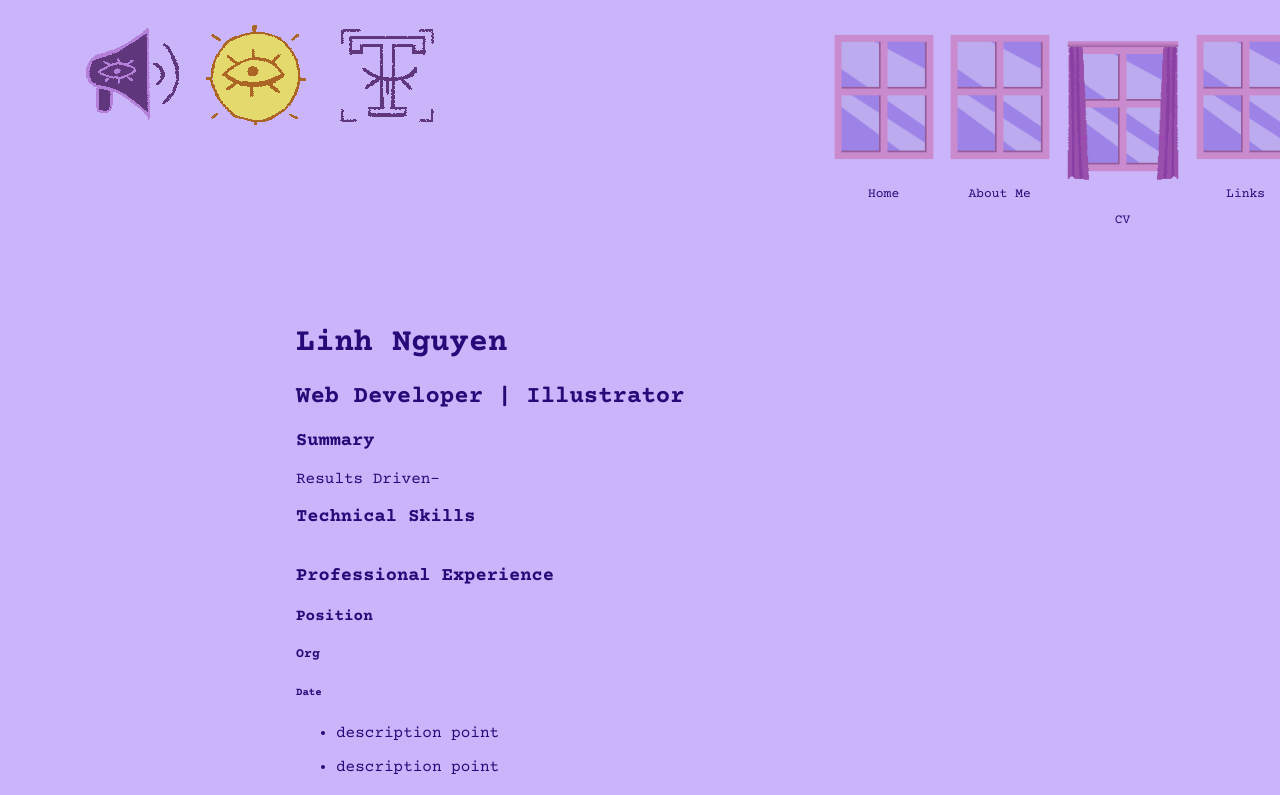
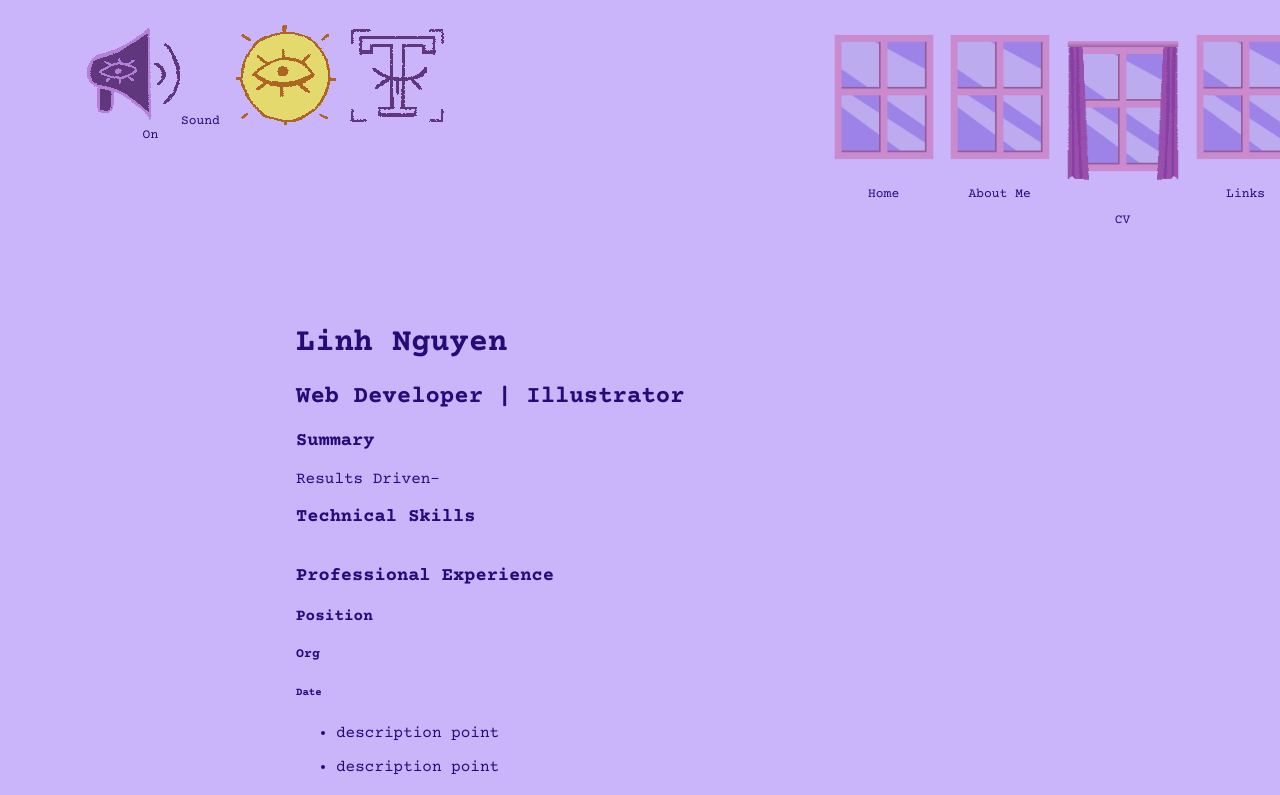
Before and after one commit to ViLinh27/vilinh27-rooms, a React (Create React App) app in the folder linh-rooms/: page /pages/CV in a window 1280 px wide. Shown: the top 795 px of the page. Built offline with nearby package versions, Linux system fonts and the light colour scheme.

Commit message:
sound on off works with background music now
gotta see if a pop sound can work with each click now

```diff
--- a/linh-rooms/src/App.js
+++ b/linh-rooms/src/App.js
@@ -1,4 +1,4 @@
-import React, { useState, useEffect, useRef } from 'react';
+import React, { useState, useEffect, useRef,useContext } from 'react';
 import Navbar from './components/Navbar';
 import {Routes, Route} from 'react-router-dom';
 import './App.css';
@@ -10,8 +10,11 @@ import MyLinks from './pages/MyLinks';
 import MyCV from './pages/MyCV';
 import Contact from './pages/Contact';
 import MusicDog from './components/MusicDog';
+//Sound Context imported
+import {SoundContext} from './components/soundSettings/SoundContext'; //
 
 function App() {
+  const {isSoundOn} = useContext(SoundContext);// gotta consume the sound context so we can control the music dog
   const [isPlaying, setIsPlaying] = useState(false);
   const [volume, setVolume] = useState(0.4);
   /*
@@ -22,7 +25,7 @@ function App() {
     */
   const audioReference = useRef(null);
 
-  //helps us initizliae the component once it's up
+  //helps us initizliae the component once it's up (mounted)
   useEffect(
     ()=>{
       //if flag as a failsafe for useref preventing recreations
@@ -42,7 +45,8 @@ function App() {
         console.log("Play/Pause Effect triggered. Current isPlaying:", isPlaying);
 
         if (audioReference.current){//should always exist after it comes up
-          if(isPlaying){
+          // Audio should play ONLY IF both the music dog is "playing" AND global sound is "on"
+          if(isPlaying && isSoundOn){
             console.log("Attempting to play audio.");
             //In case something goes horribly wrong, notice the catch
             audioReference.current.play().catch( e=> console.error ("Audio playback error :(", e));
@@ -54,7 +58,7 @@ function App() {
           }
         }
 
-    },[isPlaying]
+    },[isPlaying, isSoundOn]
   );
 
   //updates the volume whenever it changes
--- a/linh-rooms/src/components/DarkToggle.js
+++ b/linh-rooms/src/components/DarkToggle.js
@@ -20,7 +20,7 @@ function DarkToggle(){
     const toggleMode= () =>{
         setCurrMode(prevMode=>
             prevMode === 'Light Mode' ? 'Dark Mode' : 'Light Mode'
-            );
+        );
     }
 
     //useeffect to change background and font color
--- a/linh-rooms/src/components/NavbarLeft.js
+++ b/linh-rooms/src/components/NavbarLeft.js
@@ -2,15 +2,18 @@ import React from 'react';
 import Settings from './Settings';
 import FontToggle from './FontToggle';
 import DarkToggle from './DarkToggle';
+import SoundToggle from './SoundToggle';
 
 function NavbarLeft(){
     return(
         <>
         <div className="Home-nav-left">
-            <Settings
+            {/* <Settings
                 settingImg="/assets/icons/soundonicon.png"
                 settingName="Sound On"
-            />
+            /> */}
+            <SoundToggle/>
+
             <DarkToggle/>
 
             <FontToggle/>
--- a/linh-rooms/src/components/SoundToggle.js
+++ b/linh-rooms/src/components/SoundToggle.js
@@ -1,5 +1,11 @@
-import React, {useState, useEffect,useRef }  from 'react';
+//this compoennt needs to interact with App.js
+//so we're going to need a new context file to help with that.
+
+//need to move the internal soundMode state and audio ref (for pop sound);
+//gonna use isSoundOn and toggle Sound from context instead
+import React, {useState, useEffect,useRef, useContext }  from 'react';
 import  '../App.css';
+import {SoundContext} from './soundSettings/SoundContext';
 
 const SOUND_ON = "/assets/icons/soundonicon.png"
 const SOUND_OFF = "/assets/icons/soundofficon.png"
@@ -8,30 +14,31 @@ const SON_NAME = "Sound On"
 const SOFF_NAME = "Sound off"
 
 function SoundToggle(){
-    const[soundMode,setSoundMode] = useState('Sound On')
+    // const[soundMode,setSoundMode] = useState('Sound On');
 
-    const imgToUse = soundMode==='Sound On' ? SOUND_ON : SOUND_OFF
-    const btnName = soundMode==='Sound On' ? SON_NAME : SOFF_NAME
+    const {isSoundOn, toggleSound} = useContext(SoundContext);
 
-    const audioReference=userRef(null);
+    const imgToUse = isSoundOn ? SOUND_ON : SOUND_OFF
+    const btnName = isSoundOn ? SON_NAME : SOFF_NAME
 
-    //initizlie after mounting
-    useEffect(
-        ()=>{
-            if(!audioReference.current){
-                audioReference.current = new Audio('/assets/audio/328119__dsg__pop-9.wav');
-                audioReference.current.loop = true;
-                audioReference.current.load();
-            }
-        },[]
-    );
 
-    useEffect(
-        ()=>{
-            console.log("play/pause")
+    const handleToggleClick = () =>{
+        toggleSound();//call the global toggle sound from sound context copmonent
+    }
 
-        },[soundMode]
-    );
+   //to debut local stage:
+   /*
+    useEffect(() => {
+        console.log("SoundToggle component re-rendered. Global sound is:", isSoundOn ? "On" : "Off");
+    }, [isSoundOn])
+   */
+
+   return(
+        <div className = "setting-item" onClick ={handleToggleClick}>
+            <img src={imgToUse} alt={btnName} className="settingIcon"/>
+            <span className = "setting-name">{btnName}</span>
+        </div>
+   );
 }
 
 export default SoundToggle;
--- /dev/null
+++ b/linh-rooms/src/components/soundSettings/SoundContext.js
@@ -0,0 +1,34 @@
+//react import per usual
+//use state because we're gonna mess with state stuff
+//useeffect because we're gonna add effects that will mess with state stuff
+
+import React, { createContext, useState, useEffect } from 'react';
+
+//THIS IS WHERE YOU MANAGE THE MAIN SOUND STATE STUFFf
+
+
+// Create a Context for sound
+//track what kind of sound context we are currently in (on or off)
+export const SoundContext = createContext();
+
+// Create a Provider component
+//This ties into the entire sound context
+export const SoundProvider = ({ children }) => {
+
+    //the states we're working with
+    const [isSoundOn, setIsSoundOn] = useState(true); // Default to sound on
+
+    // Function to toggle the sound state
+    // if th previous sound is sound on, we're gonna switch to opposite
+    //if not on, switch to opposite which is on
+    const toggleSound = () => {
+        setIsSoundOn(prevIsSoundOn => !prevIsSoundOn);
+    };
+
+    return (
+        //Looks like the provider works for the context
+        <SoundContext.Provider value={{ isSoundOn, toggleSound }}>
+            {children}
+        </SoundContext.Provider>
+    );
+};
--- a/linh-rooms/src/index.js
+++ b/linh-rooms/src/index.js
@@ -4,12 +4,16 @@ import './index.css';
 import App from './App';
 import reportWebVitals from './reportWebVitals';
 import { BrowserRouter } from 'react-router-dom';
-
+import {SoundProvider } from './components/soundSettings/SoundContext';//we need to wrap this over App to make it aviallbe throughout app
 const root = ReactDOM.createRoot(document.getElementById('root'));
 root.render(
   <React.StrictMode>
     <BrowserRouter>
-      <App />
+      <SoundProvider>
+      {/* we wrap app in soundproider so everything in app can reach sound context */}
+        <App />
+      </SoundProvider>
+
     </BrowserRouter>
   </React.StrictMode>
 );
```
Also changed, not shown: 1 other file (tests, documents, lock files or other folders).
